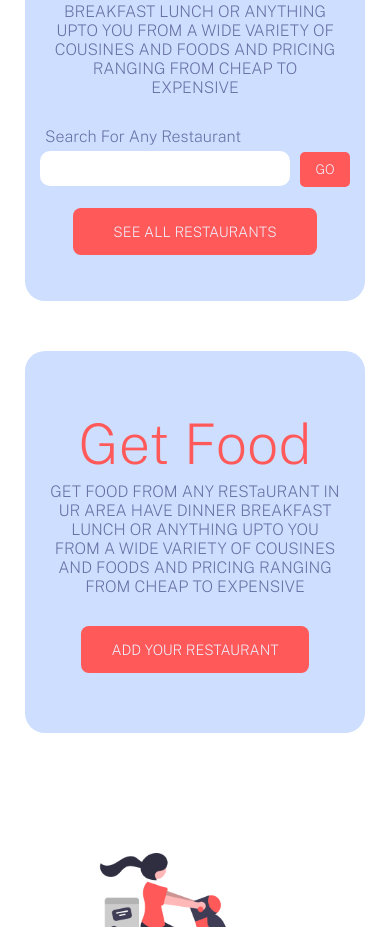
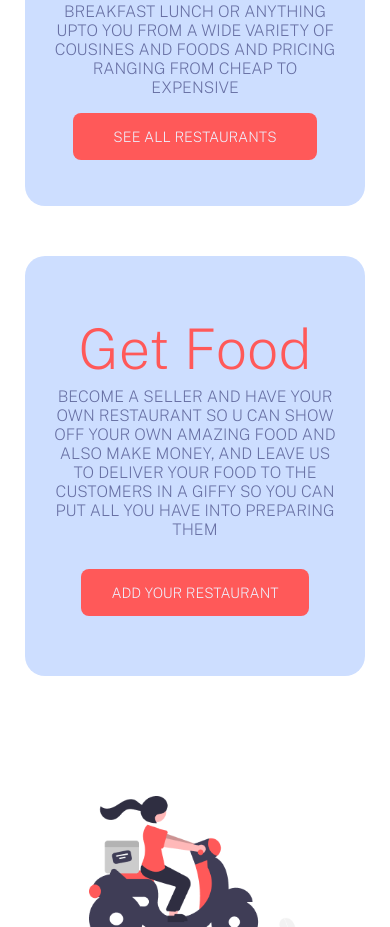
Before and after one commit to oooomair/OFD, a React (Create React App) app in the folder client/: page / in a window 390 px wide. Shown: the part 920-1847 px from the top of the page. Built offline with nearby package versions, Linux system fonts and the light colour scheme; no server answers.

Commit message:
done finally lets goooo

```diff
--- a/client/src/components/home/home.scss
+++ b/client/src/components/home/home.scss
@@ -241,30 +241,6 @@
   justify-content: center;
   align-items: center;
   width: 50%;
-  .home__get-search {
-    margin-bottom: 35px;
-    p {
-      margin: 0 0 5px 5px;
-    }
-    input {
-      width: 400px;
-      height: 35px;
-      border-radius: 10px;
-      border: none;
-      padding: 0 10px;
-      font-size: 1rem;
-    }
-    button {
-      background-color: #ff5959;
-      border: none;
-      height: 35px;
-      width: 50px;
-      margin-left: 10px;
-      border-radius: 5px;
-      color: #eef2ff;
-      cursor: pointer;
-    }
-  }
   span {
     margin-top: 20px;
     padding: 10px 30px;
@@ -299,6 +275,7 @@
   p {
     font-size: 1.3rem;
     padding: 0 60px;
+    text-transform: uppercase;
   }
 }
 
@@ -324,13 +301,6 @@
   }
   .home__give {
     width: 1200px;
-  }
-  .home__get2 {
-    .home__get-search {
-      input {
-        width: 300px;
-      }
-    }
   }
 }
 
@@ -376,13 +346,6 @@
       font-size: 1.1rem;
     }
   }
-  .home__get2 {
-    .home__get-search {
-      input {
-        width: 280px;
-      }
-    }
-  }
   .home__give1 {
     h1 {
       font-size: 4rem;
@@ -411,11 +374,7 @@
     }
   }
   .home__get2 {
-    .home__get-search {
-      input {
-        width: 250px;
-      }
-    }
+
     span {
       font-size: 0.9rem;
     }
@@ -483,13 +442,6 @@
       padding: 0 15px;
     }
   }
-  .home__get2 {
-    .home__get-search {
-      input {
-        width: 250px;
-      }
-    }
-  }
   .home__give1 {
     p {
       padding: 0 15px;
@@ -512,13 +464,6 @@
   }
   .home__give {
     width: 300px;
-  }
-  .home__get2 {
-    .home__get-search {
-      input {
-        width: 200px;
-      }
-    }
   }
 }
 
--- a/client/src/components/home/homeComponents/HomeGetGive.js
+++ b/client/src/components/home/homeComponents/HomeGetGive.js
@@ -54,11 +54,6 @@ const HomeGetGive = () => {
               <p>GET FOOD FROM ANY RESTAURANT IN UR AREA HAVE DINNER BREAKFAST LUNCH OR ANYTHING UPTO YOU FROM A WIDE VARIETY OF COUSINES AND FOODS AND  PRICING RANGING FROM CHEAP TO EXPENSIVE  </p>
           </div>
           <div className="home__get2">
-            <div className="home__get-search">
-                <p>Search For Any Restaurant</p>
-                <input type="text" />
-                <button>GO</button>
-            </div>
             <Link style={{ color:'inherit', textDecoration:'none' }} to={'/explore'} >
             <span>see all restaurants</span>
             </Link>
@@ -67,7 +62,7 @@ const HomeGetGive = () => {
       <div className="home__give">
           <div className="home__give1">
               <h1>Get Food</h1>
-              <p>GET FOOD FROM ANY RESTaURANT IN UR AREA HAVE DINNER BREAKFAST LUNCH OR ANYTHING UPTO YOU FROM A WIDE VARIETY OF COUSINES AND FOODS AND  PRICING RANGING FROM CHEAP TO EXPENSIVE  </p>
+              <p>become a seller and have your own restaurant so u can show off your own amazing food and also make money, and leave us to deliver your food to the customers in a giffy so you can put all you have into preparing them</p>
           </div>
           <div className="home__give2">
             <span onClick={toSeller}>add your restaurant</span>
```
